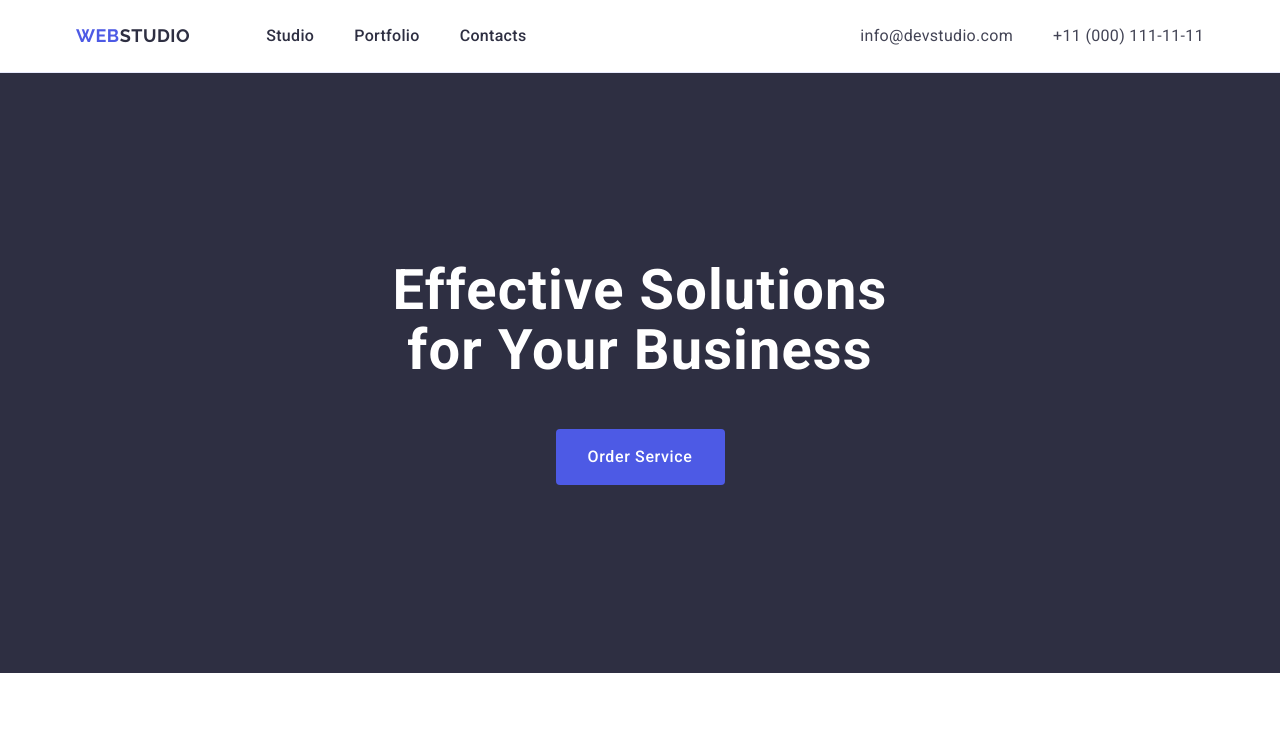
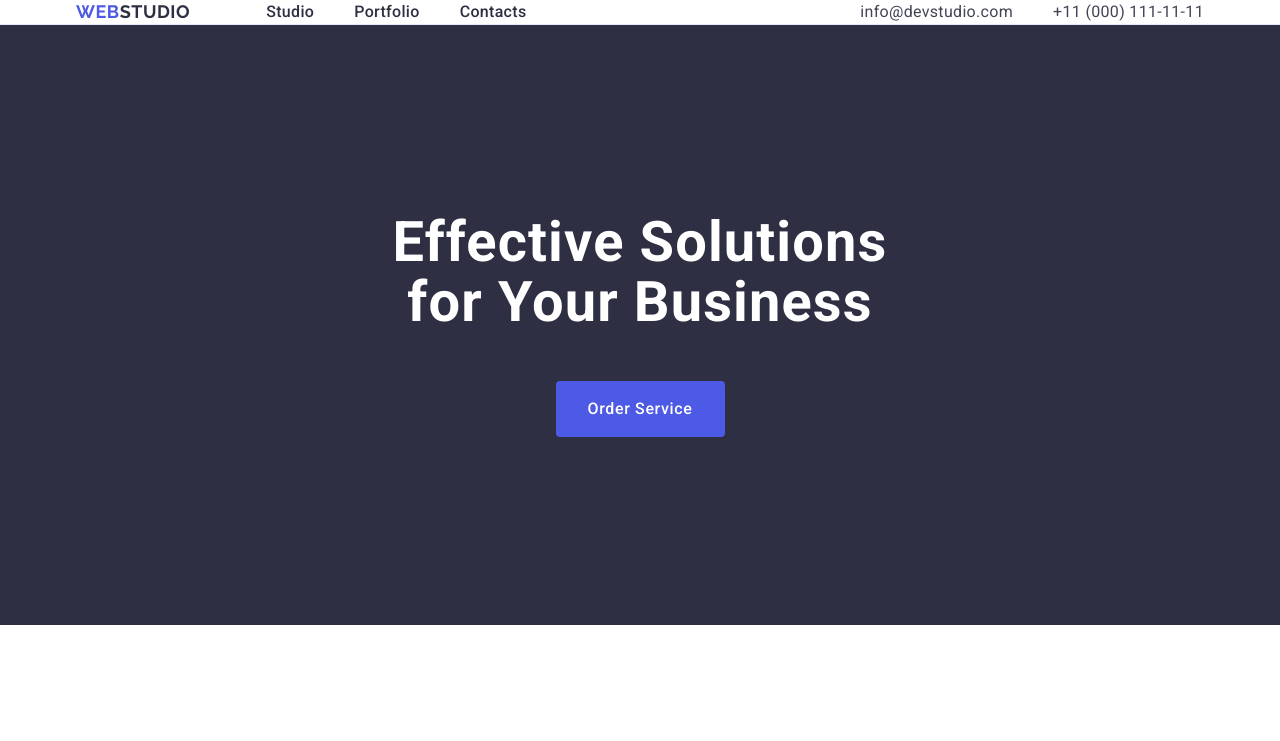
Before and after one commit to ElenaChugunkina/goit-markup-hw-03, a plain HTML site: page index.html in a window 1280 px wide. Shown: the top 741 px of the page. Drawn offline with nearby package versions, Linux system fonts and the light colour scheme.

Commit message:
last three

```diff
--- a/css/styles.css
+++ b/css/styles.css
@@ -60,6 +60,7 @@ button {
 
 .header-container {
 
+
 }
 
 .header-navigation {
@@ -92,6 +93,7 @@ button {
     letter-spacing: 0.54px;
     text-transform: uppercase;
     display: flex;
+
     margin-right: 76px;
 
 
@@ -103,13 +105,13 @@ button {
     color: #404bbf
   }
 
- .link {
+ .link-one {
     color:  #2E2F42;
     font-family: Roboto;
     font-size: 16px;
     font-style: normal;
     font-weight: 500;
-    line-height: 24px; /* 150% */
+    line-height: 1.5; /* 150% */
     letter-spacing: 0.32px;
     padding-top: 24px;
     padding-bottom: 24px;
@@ -128,8 +130,7 @@ button {
   }
 
   .navigation-list {
-    padding-top: 24px;
-    padding-bottom: 24px;
+
 
   }
 
@@ -159,6 +160,8 @@ font-size: 16px;
 font-weight: 400;
 line-height: 1.5;
 letter-spacing: 0.32px;
+padding-top: 24px;
+    padding-bottom: 24px;
   }
 
 .addresss-contacts .contacts:hover {
--- a/index.html
+++ b/index.html
@@ -18,11 +18,14 @@
       <a class="logo" href="/index.html">Web<span class="logo-style">Studio</span> </a>
       <ul class="link-nav">
         <li class="navigation-list">
-          <a href="./index.html" class="link">Studio</a></li>
+          <a class="link-one" href="./index.html" >Studio</a>
+        </li>
         <li class="navigation-list">
-          <a href="" class="link">Portfolio</a></li>
+          <a class="link-one" href="" >Portfolio</a>
+        </li>
         <li class="navigation-list">
-          <a href="" class="link">Contacts</a></li>
+          <a class="link-one" href="" >Contacts</a>
+        </li>
       </ul>
     </nav>
     <address class="addresss-contacts">
```
